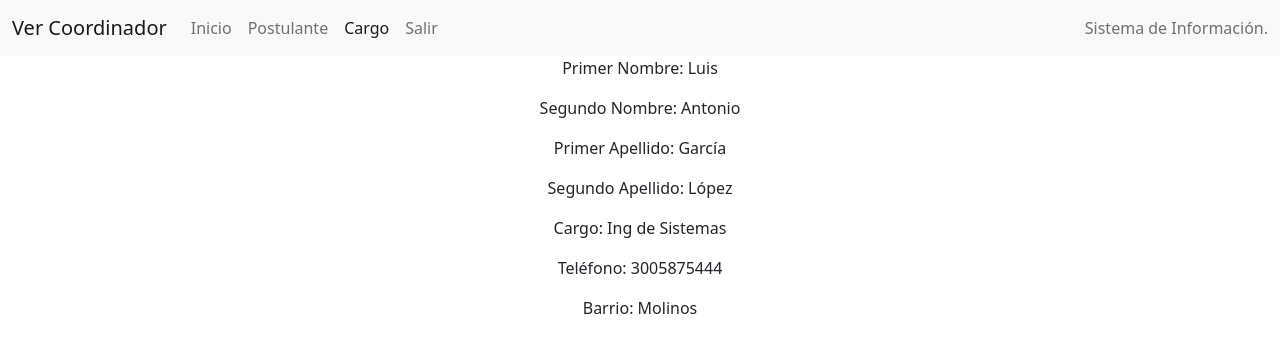
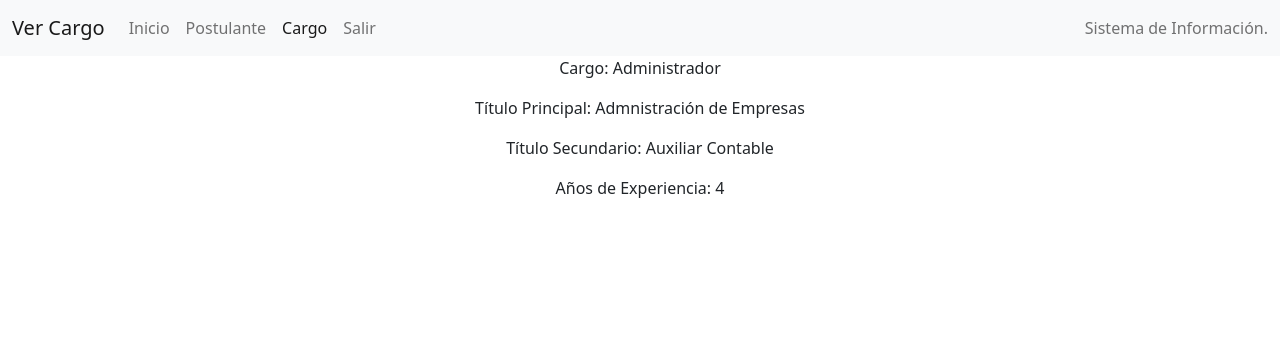
Before and after one commit to viviromavi/PRUEBA-CICLO-3, a plain HTML site: page Sprint 3/vercargo.html in a window 1280 px wide. Drawn offline with nearby package versions, Linux system fonts and the light colour scheme.

Commit message:
Add files via upload

```diff
--- a/Sprint 3/vercargo.html
+++ b/Sprint 3/vercargo.html
@@ -15,7 +15,7 @@
     <!--Aqui va el navbar y todo lo demas-->
     <nav class="navbar navbar-expand-lg navbar-light bg-light">
         <div class="container-fluid">
-            <a class="navbar-brand" href="#">Ver Coordinador</a>
+            <a class="navbar-brand" href="#">Ver Cargo</a>
             <button class="navbar-toggler" type="button" data-bs-toggle="collapse" data-bs-target="#navbarText"
                 aria-controls="navbarText" aria-expanded="false" aria-label="Toggle navigation">
                 <span class="navbar-toggler-icon"></span>
@@ -43,13 +43,10 @@
     <div class="container">
         <div class="row">
             <div class="col-12 alinear">
-                <p>Primer Nombre: Luis</p>
-                <p>Segundo Nombre: Antonio</p>
-                <p>Primer Apellido: García</p>
-                <p>Segundo Apellido: López</p>
-                <p>Cargo: Ing de Sistemas</p>
-                <p>Teléfono: 3005875444</p>
-                <p>Barrio: Molinos</p>
+                <p>Cargo: Administrador</p>
+                <p>Título Principal: Admnistración de Empresas</p>
+                <p>Título Secundario: Auxiliar Contable</p>
+                <p>Años de Experiencia: 4</p>
             </div>
         </div>
     </div>
@@ -61,5 +58,4 @@
         integrity="sha384-skAcpIdS7UcVUC05LJ9Dxay8AXcDYfBJqt1CJ85S/CFujBsIzCIv+l9liuYLaMQ/"
         crossorigin="anonymous"></script>
 </body>
-
 </html>
```
